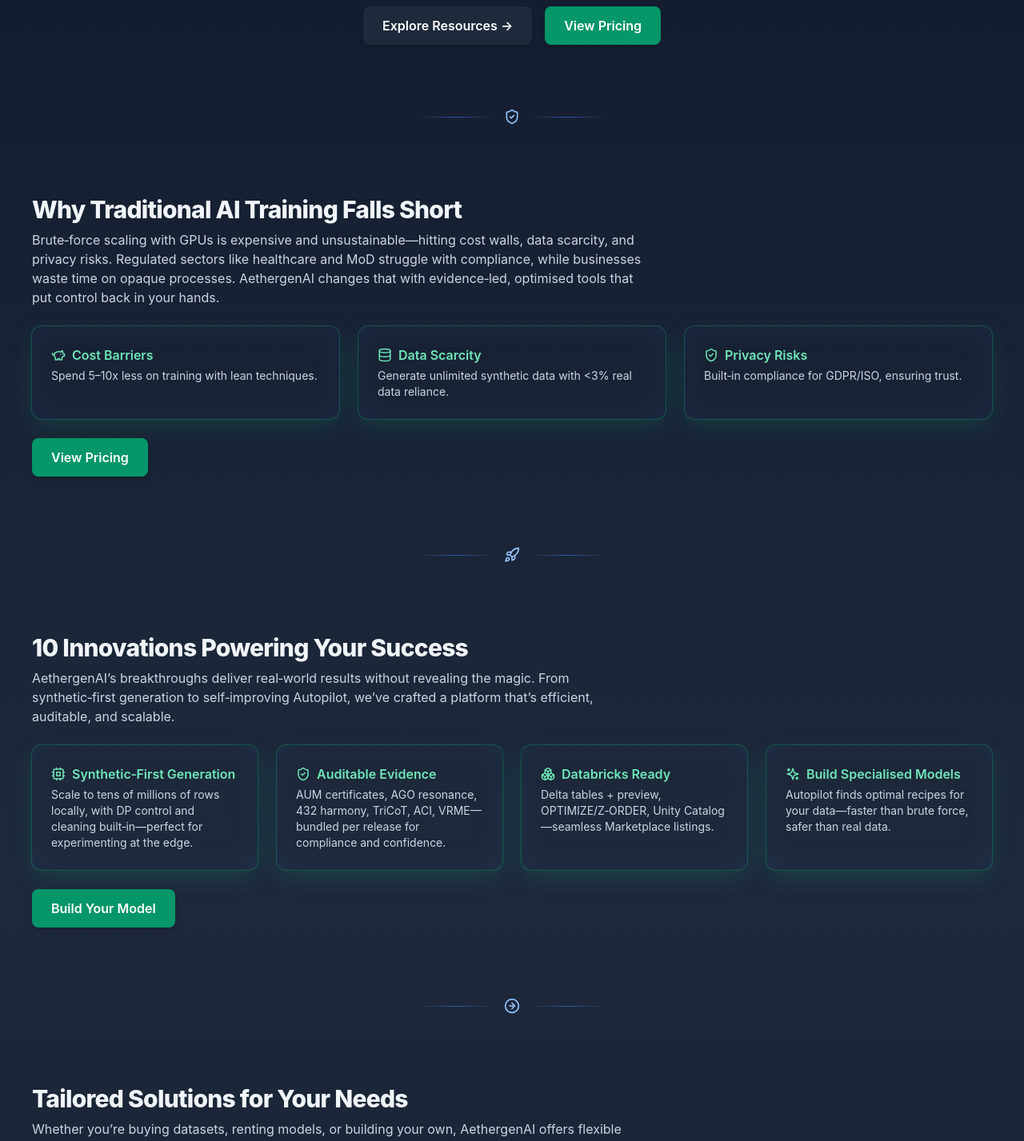
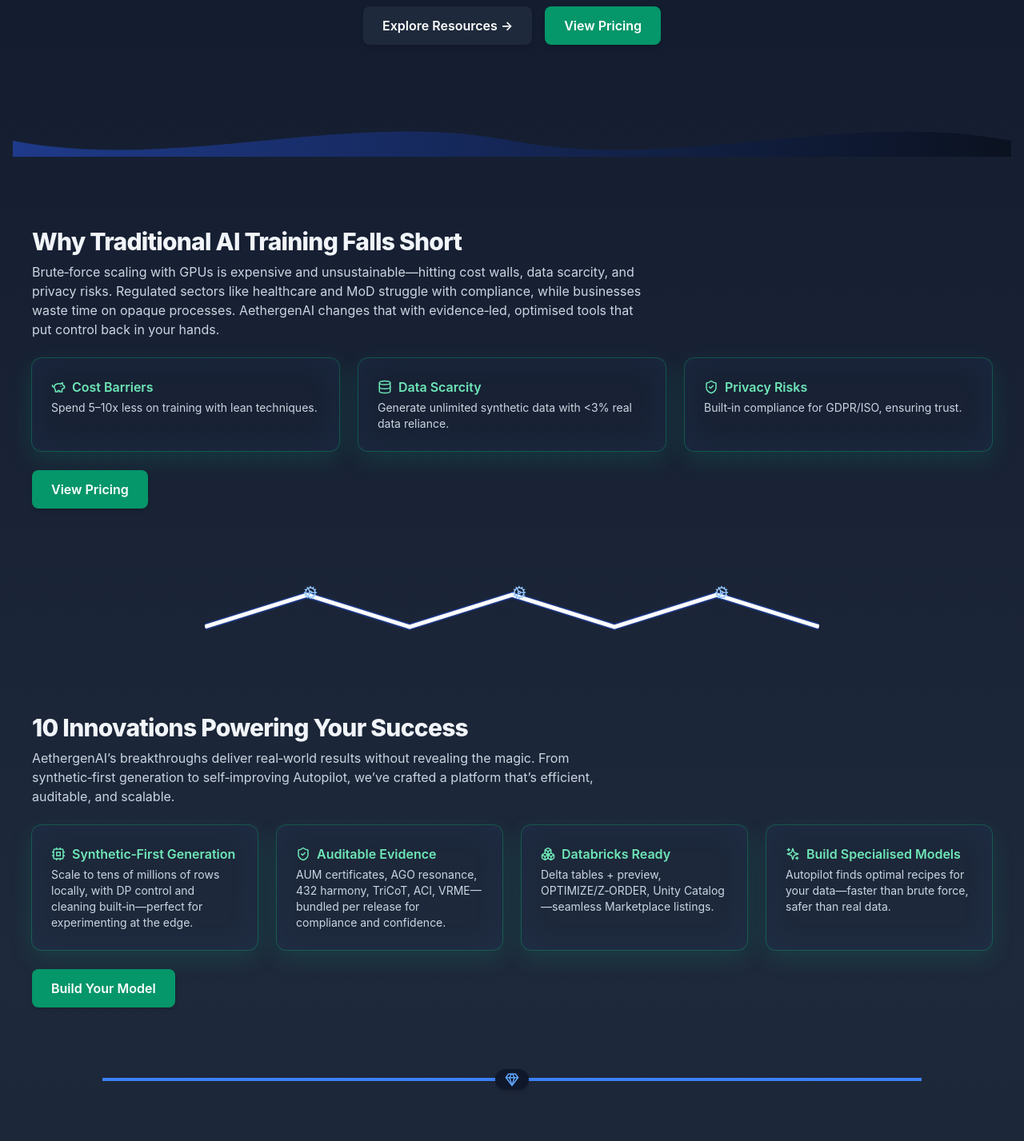
Before and after one commit to AUSPEXI/aethergenai, a React (Vite) app: page / in a window 1280 px wide. Shown: the part 580-2007 px from the top of the page at 80% size. Built offline with nearby package versions, Linux system fonts and the light colour scheme; no server answers.

Commit message:
landingpage

```diff
--- a/src/components/Marketing/LandingPage.tsx
+++ b/src/components/Marketing/LandingPage.tsx
@@ -1,5 +1,5 @@
 import React from 'react';
-import { Rocket, ShieldCheck, PiggyBank, Database, Sparkles, Boxes, Mail, ArrowRightCircle, Cpu } from 'lucide-react';
+import { Rocket, ShieldCheck, PiggyBank, Database, Sparkles, Boxes, Mail, ArrowRightCircle, Cpu, Cog, Gem, Shield } from 'lucide-react';
 
 const CTAButton: React.FC<{ label: string; tab?: 'pricing' | 'resources' | 'account'; variant?: 'primary' | 'secondary' }>=({ label, tab, variant='primary' })=> (
   <button
@@ -10,11 +10,69 @@ const CTAButton: React.FC<{ label: string; tab?: 'pricing' | 'resources' | 'acco
   >{label}</button>
 );
 
-const Divider: React.FC<{ icon?: React.ReactNode }>=({ icon }) => (
-  <div className="flex items-center justify-center my-10">
-    <div className="h-px w-24 bg-gradient-to-r from-transparent via-blue-500/60 to-transparent" />
-    <div className="mx-3 text-blue-300">{icon}</div>
-    <div className="h-px w-24 bg-gradient-to-r from-transparent via-blue-500/60 to-transparent" />
+// Divider variations
+const DividerWave: React.FC = () => (
+  <div className="w-full mx-auto my-10 flex justify-center">
+    <svg viewBox="0 0 1440 60" className="w-full max-w-7xl" height="60" preserveAspectRatio="none">
+      <defs>
+        <linearGradient id="waveGrad" x1="0" x2="1" y1="0" y2="0">
+          <stop offset="0%" stopColor="#1e3a8a" />
+          <stop offset="100%" stopColor="#0b1220" />
+        </linearGradient>
+      </defs>
+      <path d="M0,40 C240,80 480,0 720,40 C960,80 1200,0 1440,40 L1440,60 L0,60 Z" fill="url(#waveGrad)" />
+    </svg>
+  </div>
+);
+
+const DividerZigzag: React.FC = () => (
+  <div className="w-full mx-auto my-10 flex justify-center">
+    <svg viewBox="0 0 600 80" className="max-w-3xl w-full" height="80" preserveAspectRatio="none">
+      {/* blue outline */}
+      <polyline points="0,60 100,20 200,60 300,20 400,60 500,20 600,60" fill="none" stroke="#1e3a8a" strokeWidth="8" />
+      {/* white main line */}
+      <polyline points="0,60 100,20 200,60 300,20 400,60 500,20 600,60" fill="none" stroke="#ffffff" strokeWidth="5" />
+    </svg>
+    {/* icons positioned at peaks */}
+    <div className="absolute w-full max-w-3xl h-20 pointer-events-none">
+      <div className="relative w-full h-full">
+        <Cog className="text-blue-300 absolute left-[16%] top-2 transition-all duration-300 hover:scale-105" size={18} />
+        <Cog className="text-blue-300 absolute left-[50%] top-2 transition-all duration-300 hover:scale-105" size={18} />
+        <Cog className="text-blue-300 absolute left-[83%] top-2 transition-all duration-300 hover:scale-105" size={18} />
+      </div>
+    </div>
+  </div>
+);
+
+const DividerDashedDiamond: React.FC = () => (
+  <div className="w-full mx-auto my-10 flex justify-center items-center">
+    <div className="relative w-full max-w-5xl">
+      <div className="border-t-4 border-blue-500 border-dashed" style={{ borderImage: 'linear-gradient(90deg, rgba(59,130,246,1), rgba(59,130,246,1)) 1', borderStyle: 'dashed' }} />
+      <div className="absolute inset-0 flex items-center justify-center">
+        <div className="bg-slate-900 px-3 py-1 rounded-full shadow-md">
+          <Gem className="text-blue-400 transition-all duration-300 hover:scale-105" size={18} />
+        </div>
+      </div>
+    </div>
+  </div>
+);
+
+const DividerPulseBar: React.FC = () => (
+  <div className="w-full mx-auto my-10 flex justify-center">
+    <div className="w-full max-w-6xl h-16 sm:h-20 bg-gradient-to-b from-blue-900/60 to-transparent rounded animate-pulse shadow-md" />
+  </div>
+);
+
+const DividerWavyShield: React.FC = () => (
+  <div className="w-full mx-auto my-8 flex justify-center items-center relative">
+    <svg viewBox="0 0 600 30" className="max-w-4xl w-full" height="30" preserveAspectRatio="none">
+      <path d="M0,15 C75,5 150,25 225,15 C300,5 375,25 450,15 C525,5 600,25 600,25" fill="none" stroke="#ffffff" strokeWidth="2" />
+    </svg>
+    <div className="absolute flex justify-center items-center">
+      <div className="bg-slate-900 px-2 rounded-full shadow-md">
+        <Shield className="text-blue-300 transition-all duration-300 hover:scale-105" size={16} />
+      </div>
+    </div>
   </div>
 );
 
@@ -47,7 +105,8 @@ const LandingPage: React.FC = () => {
       </section>
 
       {/* Section 1: Problem We Solve */}
-      <Divider icon={<ShieldCheck size={20} />} />
+      {/* Divider: Hero → Problem (Gradient Wave) */}
+      <DividerWave />
       <Section title="Why Traditional AI Training Falls Short" subtitle="Brute‑force scaling with GPUs is expensive and unsustainable—hitting cost walls, data scarcity, and privacy risks. Regulated sectors like healthcare and MoD struggle with compliance, while businesses waste time on opaque processes. AethergenAI changes that with evidence‑led, optimised tools that put control back in your hands.">
         <div className="grid md:grid-cols-3 gap-6">
           <div className="rounded-xl p-6 dark-card neon-card">
@@ -69,7 +128,8 @@ const LandingPage: React.FC = () => {
       </Section>
 
       {/* Section 2: Innovations & Capabilities */}
-      <Divider icon={<Rocket size={20} />} />
+      {/* Divider: Problem → Innovations (Zigzag with cogs) */}
+      <DividerZigzag />
       <Section title="10 Innovations Powering Your Success" subtitle="AethergenAI’s breakthroughs deliver real‑world results without revealing the magic. From synthetic‑first generation to self‑improving Autopilot, we’ve crafted a platform that’s efficient, auditable, and scalable.">
         <div className="grid gap-6 md:grid-cols-2 lg:grid-cols-4">
           <div className="rounded-xl p-6 dark-card neon-card">
@@ -95,7 +155,8 @@ const LandingPage: React.FC = () => {
       </Section>
 
       {/* Section 3: Offerings & Pricing */}
-      <Divider icon={<ArrowRightCircle size={20} />} />
+      {/* Divider: Innovations → Offerings (Dashed with diamond) */}
+      <DividerDashedDiamond />
       <Section title="Tailored Solutions for Your Needs" subtitle="Whether you’re buying datasets, renting models, or building your own, AethergenAI offers flexible tiers with benefits like cost savings, privacy assurance, and innovation at scale.">
         <div className="grid gap-6 md:grid-cols-2 lg:grid-cols-4 items-stretch">
           {[
@@ -116,7 +177,8 @@ const LandingPage: React.FC = () => {
       </Section>
 
       {/* Section 4: Call to Action (Netlify form) */}
-      <Divider icon={<Mail size={20} />} />
+      {/* Divider: Offerings → CTA (Pulse gradient bar) */}
+      <DividerPulseBar />
       <Section title="Ready to Transform Your AI Workflow?" subtitle="Join innovators using AethergenAI to experiment at the edge and compete on outcomes, not hardware. We’re here to partner—let’s chat.">
         <form name="contact" method="POST" data-netlify="true" className="grid md:grid-cols-3 gap-4 max-w-3xl" netlify-honeypot="bot-field">
           <input type="hidden" name="form-name" value="contact" />
@@ -129,6 +191,8 @@ const LandingPage: React.FC = () => {
           <div className="md:col-span-3"><button type="submit" className="px-6 py-3 rounded-lg font-semibold bg-emerald-600 hover:bg-emerald-500">Submit</button></div>
         </form>
       </Section>
+      {/* Divider: CTA → Footer (Wavy with shield) */}
+      <DividerWavyShield />
     </div>
   );
 };
```
